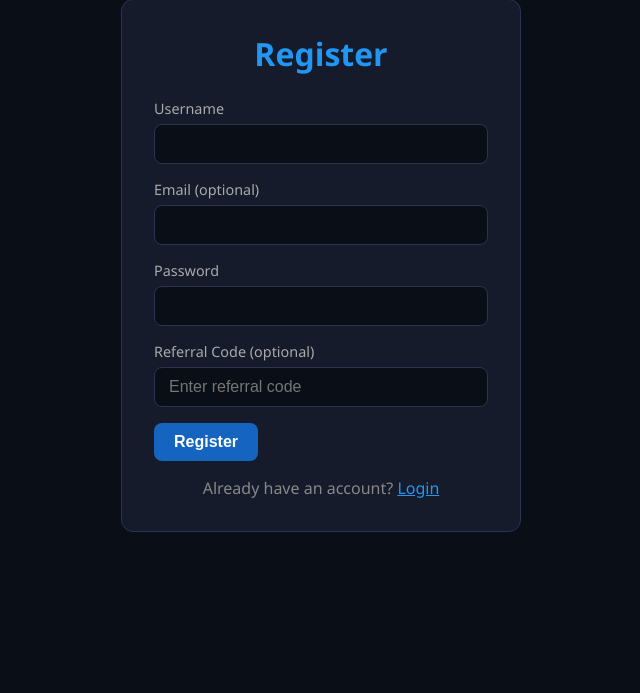
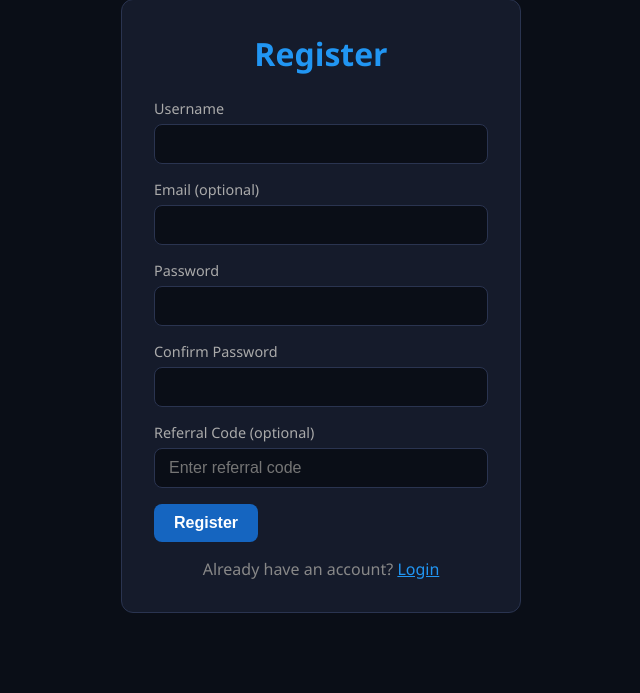
Before and after one commit to iamearht/FlaskWebHub, a Flask app: page /auth/register in a window 1280 px wide. Shown: the part 141-834 px from the top of the page, without its empty margins (319-959 px from the left). Before the commit the page ends 673 px from the top, so only its background shows below. Run offline with Flask 3, Linux system fonts and the light colour scheme.

Commit message:
Update register.html

```diff
--- a/templates/register.html
+++ b/templates/register.html
@@ -1,10 +1,13 @@
 {% extends "base.html" %}
 {% block title %}Register - Blackjack Platform{% endblock %}
+
 {% block content %}
 <div class="auth-container">
     <h1>Register</h1>
 
     <form method="POST" action="{{ url_for('auth.register') }}">
+
+        <!-- Username -->
         <div class="form-group">
             <label for="username">Username</label>
             <input type="text"
@@ -15,6 +18,7 @@
                    autocomplete="username">
         </div>
 
+        <!-- Email -->
         <div class="form-group">
             <label for="email">Email (optional)</label>
             <input type="email"
@@ -23,6 +27,7 @@
                    autocomplete="email">
         </div>
 
+        <!-- Password -->
         <div class="form-group">
             <label for="password">Password</label>
             <input type="password"
@@ -33,6 +38,18 @@
                    autocomplete="new-password">
         </div>
 
+        <!-- Confirm Password -->
+        <div class="form-group">
+            <label for="confirm_password">Confirm Password</label>
+            <input type="password"
+                   id="confirm_password"
+                   name="confirm_password"
+                   required
+                   minlength="4"
+                   autocomplete="new-password">
+        </div>
+
+        <!-- Referral Code -->
         <div class="form-group">
             <label for="referral_code">Referral Code (optional)</label>
             <input type="text"
@@ -42,7 +59,9 @@
                    placeholder="Enter referral code">
         </div>
 
-        <button type="submit" class="btn btn-primary">Register</button>
+        <button type="submit" class="btn btn-primary">
+            Register
+        </button>
     </form>
 
     <p class="auth-switch">
```
